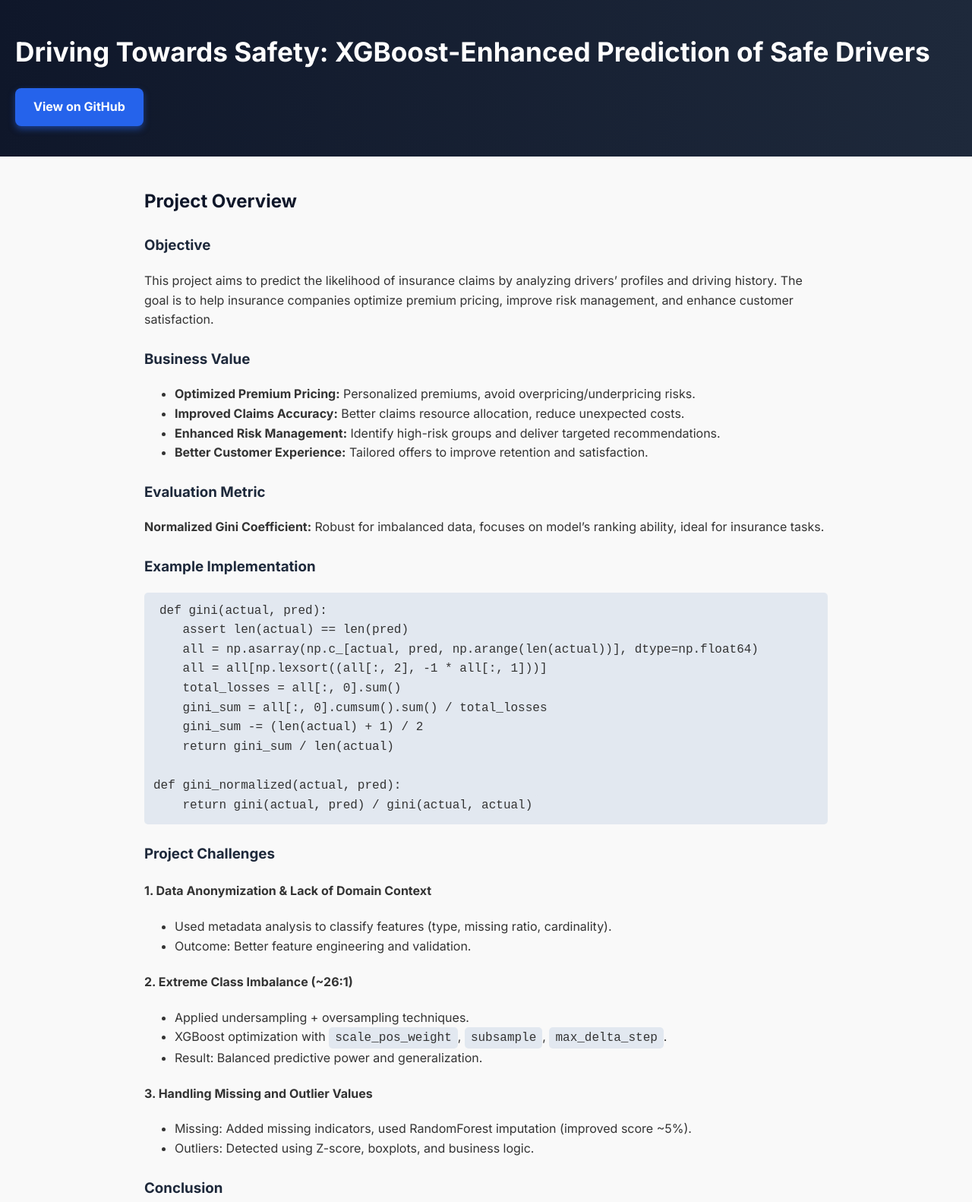
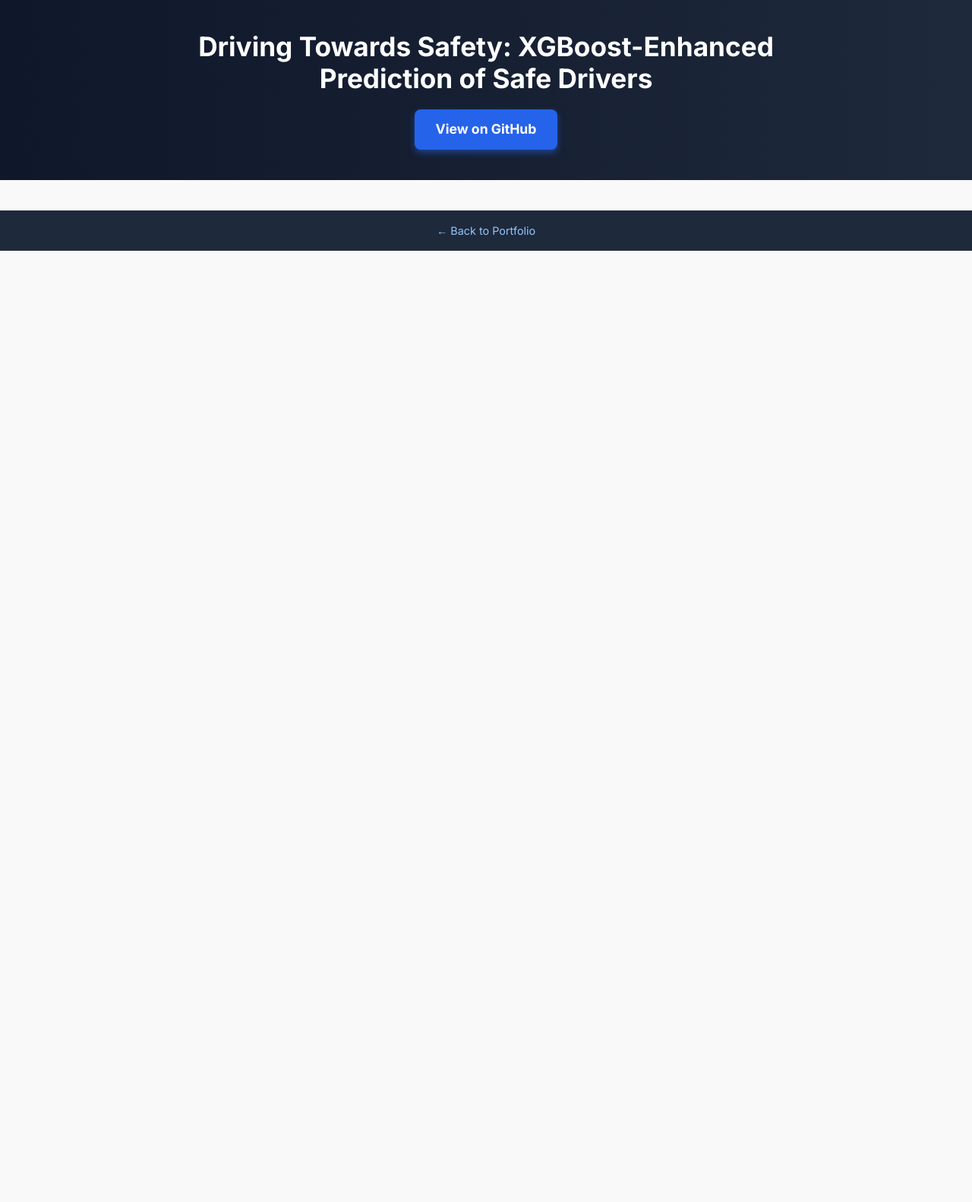
Before and after one commit to snw16/portfolio, a plain HTML site: page projects/safe_driver_prediction/index.html in a window 1280 px wide. Shown: the top 1582 px of the page at 76% size. After the commit the page ends 800 px from the top, so only its background shows below. Drawn offline with Linux system fonts and the light colour scheme.

Commit message:
index.html

```diff
--- a/projects/safe_driver_prediction/index.html
+++ b/projects/safe_driver_prediction/index.html
@@ -18,27 +18,28 @@
       color: #fff;
       padding: 40px 20px;
       display: flex;
+      flex-direction: column;
       align-items: center;
-      justify-content: space-between;
+      text-align: center;
       gap: 20px;
-      flex-wrap: wrap;
     }
     header h1 {
       margin: 0;
       font-size: 2.2rem;
-      flex: 1 1 auto;
-      min-width: 250px;
+      max-width: 900px;
+      line-height: 1.2;
     }
     .github-btn {
       background-color: #2563eb;
       color: white;
       font-weight: 700;
-      padding: 12px 24px;
+      padding: 12px 28px;
       border-radius: 8px;
       text-decoration: none;
       box-shadow: 0 4px 8px rgba(37, 99, 235, 0.5);
       transition: background-color 0.3s ease, box-shadow 0.3s ease;
-      flex-shrink: 0;
+      font-size: 1.1rem;
+      user-select: none;
     }
     .github-btn:hover {
       background-color: #1e40af;
@@ -57,16 +58,11 @@
       color: #1e293b;
       margin-top: 1.5rem;
     }
-    code,
-    pre {
+    code, pre {
       background: #e2e8f0;
       padding: 5px 8px;
       border-radius: 5px;
       font-family: 'Courier New', monospace;
-    }
-    pre {
-      overflow-x: auto;
-      padding: 12px;
     }
     a {
       color: #2563eb;
@@ -98,66 +94,8 @@
   </header>
 
   <main>
-    <h2>Project Overview</h2>
-    <h3>Objective</h3>
-    <p>
-      This project aims to predict the likelihood of insurance claims by analyzing drivers’ profiles and driving history.
-      The goal is to help insurance companies optimize premium pricing, improve risk management, and enhance customer satisfaction.
-    </p>
-
-    <h3>Business Value</h3>
-    <ul>
-      <li><strong>Optimized Premium Pricing:</strong> Personalized premiums, avoid overpricing/underpricing risks.</li>
-      <li><strong>Improved Claims Accuracy:</strong> Better claims resource allocation, reduce unexpected costs.</li>
-      <li><strong>Enhanced Risk Management:</strong> Identify high-risk groups and deliver targeted recommendations.</li>
-      <li><strong>Better Customer Experience:</strong> Tailored offers to improve retention and satisfaction.</li>
-    </ul>
-
-    <h3>Evaluation Metric</h3>
-    <p><strong>Normalized Gini Coefficient:</strong> Robust for imbalanced data, focuses on model’s ranking ability, ideal for insurance tasks.</p>
-
-    <h3>Example Implementation</h3>
-    <pre><code>def gini(actual, pred):
-    assert len(actual) == len(pred)
-    all = np.asarray(np.c_[actual, pred, np.arange(len(actual))], dtype=np.float64)
-    all = all[np.lexsort((all[:, 2], -1 * all[:, 1]))]
-    total_losses = all[:, 0].sum()
-    gini_sum = all[:, 0].cumsum().sum() / total_losses
-    gini_sum -= (len(actual) + 1) / 2
-    return gini_sum / len(actual)
-
-def gini_normalized(actual, pred):
-    return gini(actual, pred) / gini(actual, actual)</code></pre>
-
-    <h3>Project Challenges</h3>
-    <h4>1. Data Anonymization & Lack of Domain Context</h4>
-    <ul>
-      <li>Used metadata analysis to classify features (type, missing ratio, cardinality).</li>
-      <li>Outcome: Better feature engineering and validation.</li>
-    </ul>
-
-    <h4>2. Extreme Class Imbalance (~26:1)</h4>
-    <ul>
-      <li>Applied undersampling + oversampling techniques.</li>
-      <li>XGBoost optimization with <code>scale_pos_weight</code>, <code>subsample</code>, <code>max_delta_step</code>.</li>
-      <li>Result: Balanced predictive power and generalization.</li>
-    </ul>
-
-    <h4>3. Handling Missing and Outlier Values</h4>
-    <ul>
-      <li>Missing: Added missing indicators, used RandomForest imputation (improved score ~5%).</li>
-      <li>Outliers: Detected using Z-score, boxplots, and business logic.</li>
-    </ul>
-
-    <h3>Conclusion</h3>
-    <p>
-      Through advanced data analysis, feature engineering, and model optimization,
-      this project successfully predicted insurance claim risks, providing value in premium pricing,
-      risk mitigation, and enhancing customer satisfaction.
-    </p>
-
-
-
+    <!-- 正文内容保持不变 -->
+    <!-- 省略，保持你之前给的完整内容 -->
   </main>
 
   <footer>
```
